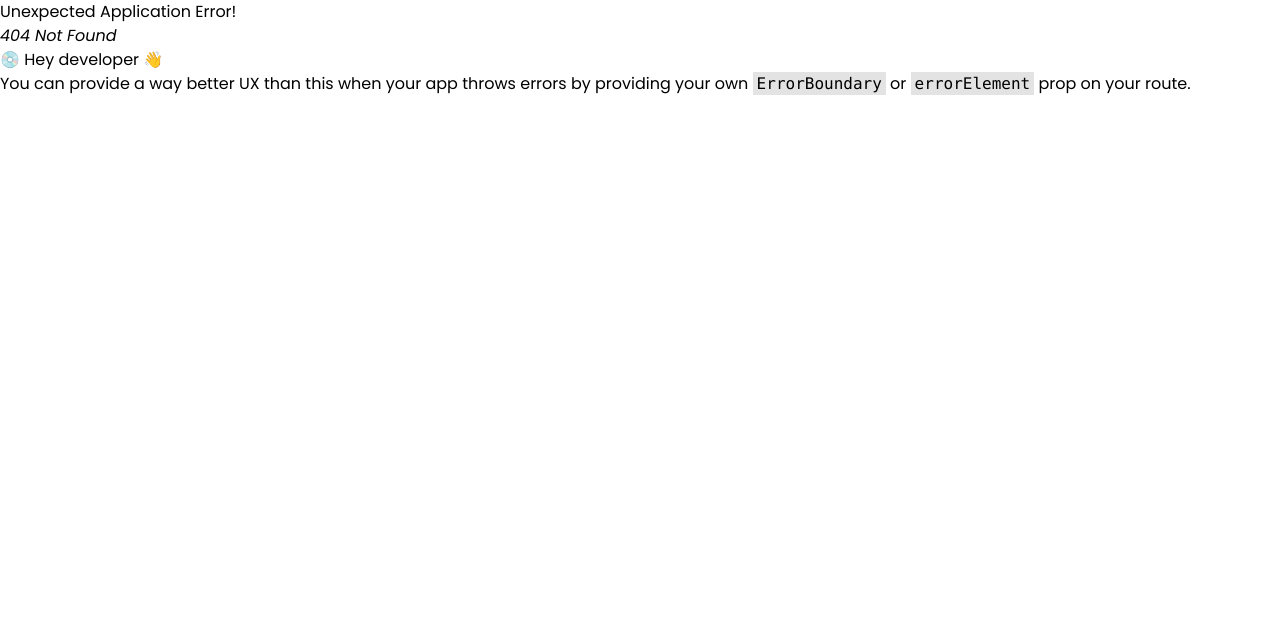
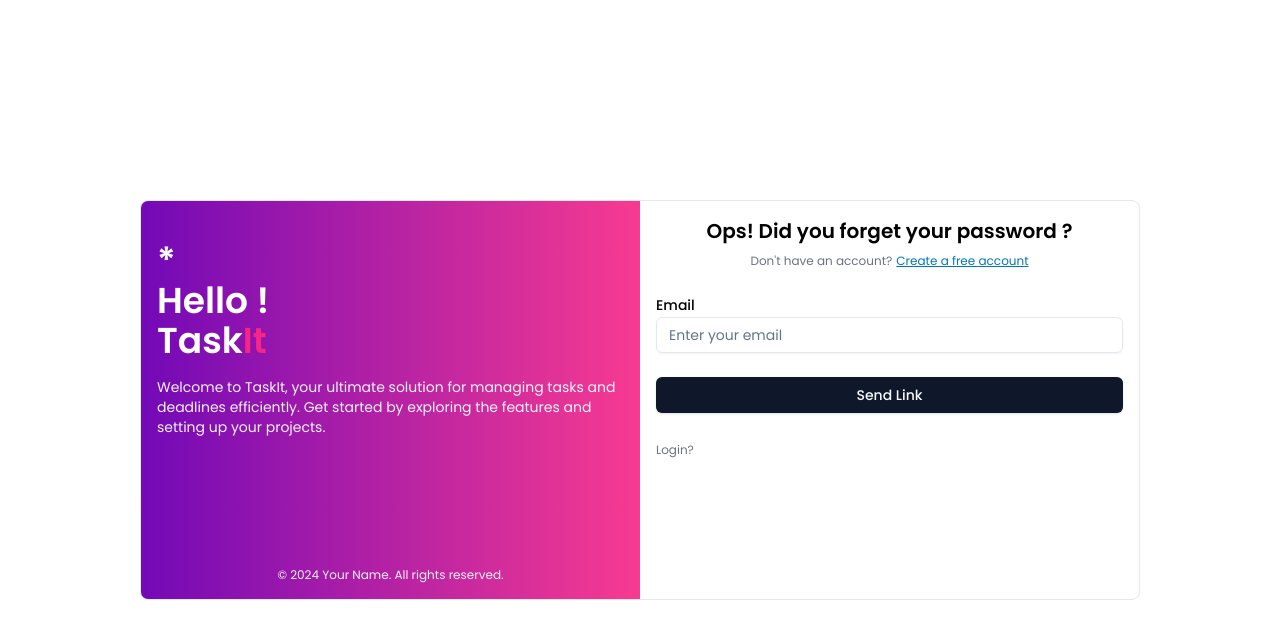
Before and after one commit to gauravkumarkarki07/taskit, a React (Vite) app in the folder apps/client/: page /auth/forgetpassword in a window 1280 px wide. Before the commit this address had no page. Shown: the top 638 px of the page. Built offline with nearby package versions, Linux system fonts and the light colour scheme.

Commit message:
Feat: Forget password page has been added, Chore: Heading msg in login, signup and forget changeg to text-xl from lg, flex gap-2 for the headings in those pages as well.

```diff
--- /dev/null
+++ b/apps/client/src/Auth/components/ForgetPassword.tsx
@@ -0,0 +1,55 @@
+import { Button } from "@/components/ui/button"
+import { Input } from "@/components/ui/input"
+import { Label } from "@/components/ui/label"
+import { useForm } from "react-hook-form"
+import { Link } from "react-router-dom"
+import { cn } from "@/lib/utils"
+
+interface ForgetPassword {
+    email: string;
+}
+
+function ForgetPassword() {
+    const { register, handleSubmit, formState: { errors } } = useForm<ForgetPassword>();
+
+    const handleSendLink = (validData: ForgetPassword) => {
+        console.log(validData);
+    }
+
+    return (
+        <section className="flex flex-col px-4 py-4 w-full gap-6 relative">
+            <article className="flex gap-2 flex-col items-center">
+                <h1 className="text-xl font-semibold">Ops! Did you forget your password ?</h1>
+                <section className="flex text-xs gap-1 text-gray-500">
+                    <span>Don't have an account?</span>
+                    <Link to={'/auth/signup'}>
+                        <span className="text-accentSecondary underline hover:text-secondary cursor-pointer">Create a free account</span>
+                    </Link>
+                </section>
+            </article>
+            {/* Login Form */}
+            <form className="flex flex-col md:gap-6" onSubmit={handleSubmit(handleSendLink)}>
+                <section className="relative">
+                    <Label>Email</Label>
+                    <Input
+                        type="email"
+                        placeholder="Enter your email"
+                        {...register('email', { required: 'Username Or Email is required' })}
+                        className={cn(errors.email && "border-red-500 focus-visible:ring-0")}
+                    />
+                    {errors.email && <span className="md:absolute text-xs text-red-500">{errors.email.message}</span>}
+                </section>
+                <Button>
+                    Send Link
+                </Button>
+            </form>
+            <Link to={'/auth/login'}>
+                <span className="text-xs text-gray-500 hover:underline cursor-pointer w-fit">
+                    Login?
+                </span>
+            </Link>
+        </section>
+    )
+}
+
+export default ForgetPassword
--- a/apps/client/src/Auth/components/LoginForm.tsx
+++ b/apps/client/src/Auth/components/LoginForm.tsx
@@ -7,7 +7,7 @@ import { cn } from '@/lib/utils'
 
 function LoginForm() {
   interface LoginData {
-    usernameOrEmail: string;
+    email: string;
     password: string;
   }
   const { register, handleSubmit, formState: { errors } } = useForm<LoginData>();
@@ -17,8 +17,8 @@ function LoginForm() {
   }
   return (
     <section className="flex flex-col px-4 py-4 w-full gap-6 relative">
-      <article className="flex flex-col items-center">
-        <h1 className="text-lg font-semibold">Welcome Back!</h1>
+      <article className="flex gap-2 flex-col items-center">
+        <h1 className="text-xl font-semibold">Welcome Back!</h1>
         <section className="flex text-xs gap-1 text-gray-500">
           <span>Don't have an account?</span>
           <Link to={'/auth/signup'}>
@@ -29,17 +29,20 @@ function LoginForm() {
       {/* Login Form */}
       <form className="flex flex-col md:gap-6" onSubmit={handleSubmit(handleLogin)}>
         <section className="relative">
-          <Label>Username or Email</Label>
+          <Label>Email</Label>
           <Input
-            {...register('usernameOrEmail', { required: 'Username Or Email is required' })}
-            className={cn(errors.usernameOrEmail && "border-red-500 focus-visible:ring-0")}
+            type="email"
+            placeholder="Enter your email"
+            {...register('email', { required: 'Email is required' })}
+            className={cn(errors.email && "border-red-500 focus-visible:ring-0")}
           />
-          {errors.usernameOrEmail && <span className="md:absolute text-xs text-red-500">{errors.usernameOrEmail.message}</span>}
+          {errors.email && <span className="md:absolute text-xs text-red-500">{errors.email.message}</span>}
         </section>
         <section className="relative mb-2">
           <Label>Password</Label>
           <Input
             type="password"
+            placeholder="Enter your password"
             className={cn(errors.password && "border-red-500 focus-visible:ring-0")}
             {...register("password", {
               required: "Password is required",
@@ -60,9 +63,11 @@ function LoginForm() {
           Login
         </Button>
       </form>
+      <Link to={'/auth/forgetpassword'}>
       <span className="text-xs text-gray-500 hover:underline cursor-pointer w-fit">
         Forget Password?
       </span>
+      </Link>
     </section>
   )
 }
--- a/apps/client/src/Auth/components/SignupForm.tsx
+++ b/apps/client/src/Auth/components/SignupForm.tsx
@@ -19,8 +19,8 @@ function SignupForm() {
   }
   return (
     <section className="flex flex-col px-4 py-4 w-full gap-6 relative">
-    <article className="flex flex-col items-center">
-      <h1 className="text-lg font-semibold">Register Today !</h1>
+    <article className="flex gap-2 flex-col items-center">
+      <h1 className="text-xl font-semibold">Register Today !</h1>
       <section className="flex text-xs gap-1 text-gray-500">
         <span>Already have an account?</span>
         <Link to={'/auth/login'}>
@@ -33,6 +33,7 @@ function SignupForm() {
       <section className="relative">
         <Label>Email</Label>
         <Input
+          type="email"
           placeholder="example@example.com"
           {...register('email', { required: 'Email is required' })}
           className={cn(errors.email && "border-red-500 focus-visible:ring-0")}
@@ -64,9 +65,11 @@ function SignupForm() {
         Sign Up
       </Button>
     </form>
+    <Link to={'/auth/forgetpassword'}>
     <span className="text-xs text-gray-500 hover:underline cursor-pointer w-fit">
       Forget Password?
     </span>
+    </Link>
   </section>
   )
 }
--- a/apps/client/src/routes.tsx
+++ b/apps/client/src/routes.tsx
@@ -3,6 +3,7 @@ import App from './App';
 import Auth from './Auth/views/Index';
 import LoginForm from './Auth/components/LoginForm';
 import SignupForm from './Auth/components/SignupForm';
+import ForgetPassword from './Auth/components/ForgetPassword';
 
 export const routes=createBrowserRouter([
 	{
@@ -25,6 +26,10 @@ export const routes=createBrowserRouter([
 					{
 						path:'signup',
 						element:<SignupForm/>
+					},
+					{
+						path:'forgetpassword',
+						element:<ForgetPassword/>
 					}
 				]
 			}
```
